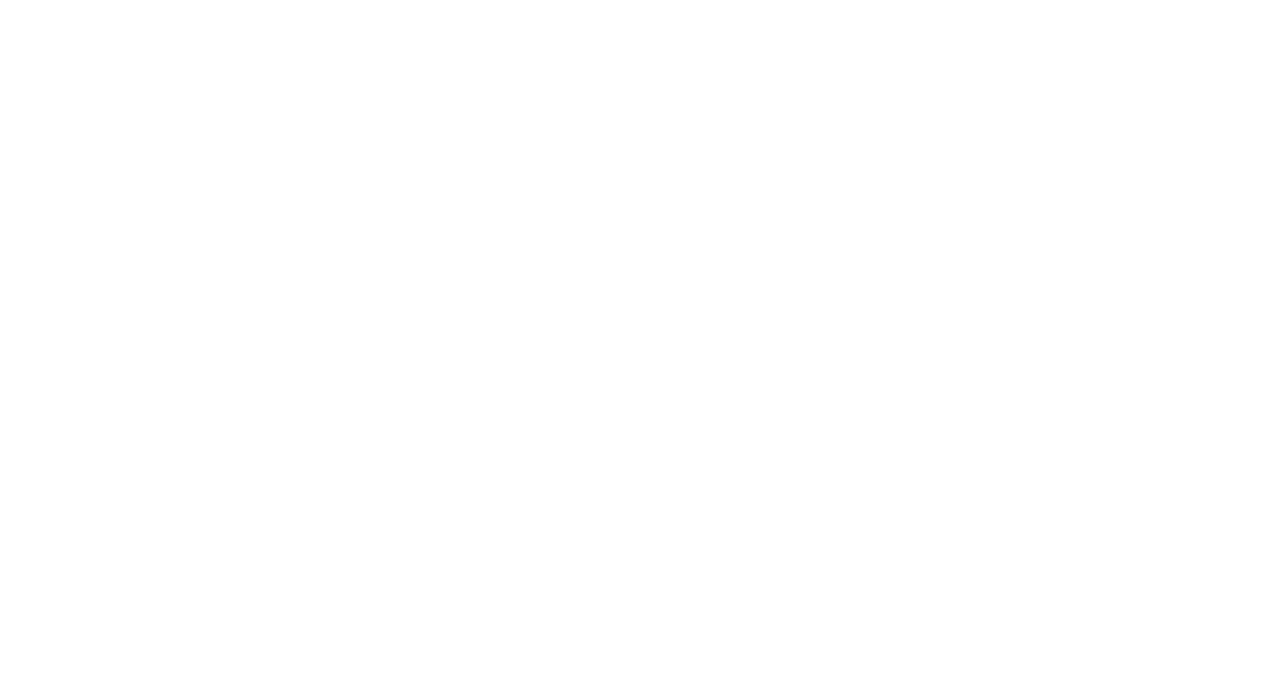
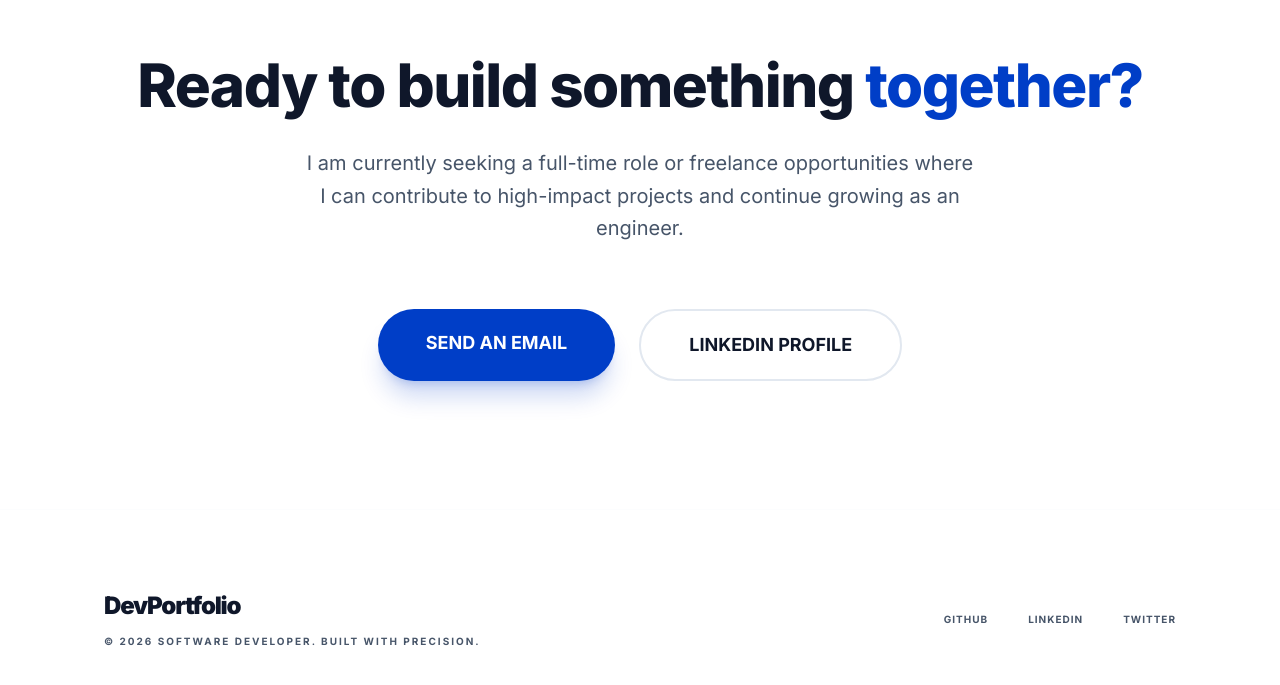
Before and after one commit to abhishek-nicorai/Abhishek-Portfolio, a Next.js app: page / in a window 1280 px wide. Shown: the part 2689-3374 px from the top of the page. Before the commit the page ends 2616 px from the top, so only its background shows below. Built offline with nearby package versions, Linux system fonts and the light colour scheme.

Commit message:
complete visual build with Contact and Footer sections

```diff
--- a/src/app/layout.tsx
+++ b/src/app/layout.tsx
@@ -1,5 +1,6 @@
 import { Background } from "@/components/Background";
 import { Navbar } from "@/components/Navbar";
+import { Footer } from "@/components/Footer";
 import "./globals.css";
 // Import Inter font (Next.js handles this better than link tags)
 import { Inter } from 'next/font/google';
@@ -19,6 +20,7 @@
         <div className="pt-20"> {/* Add padding top so content isn't hidden under fixed nav */}
           {children}
         </div>
+        <Footer />
       </body>
     </html>
   );
--- a/src/app/page.tsx
+++ b/src/app/page.tsx
@@ -1,6 +1,7 @@
 import { Hero } from "@/sections/Hero";
 import { Skills } from "@/sections/Skills";
 import { Projects } from "@/sections/Projects";
+import { Contact } from "@/sections/Contact";
 
 export default function Home() {
   return (
@@ -8,6 +9,7 @@
       <Hero />
       <Skills />
       <Projects />
+      <Contact />
       {/* We will add Skills and Projects next */}
     </main>
   );
--- /dev/null
+++ b/src/components/Footer.tsx
@@ -0,0 +1,38 @@
+import { CONTACT_INFO } from "@/constants";
+
+export const Footer = () => {
+  const currentYear = new Date().getFullYear();
+
+  return (
+    <footer className="bg-white border-t border-outline-variant/10">
+      <div className="max-w-[1120px] mx-auto px-6 py-20 flex flex-col md:flex-row justify-between items-center gap-12">
+
+        <div className="text-center md:text-left">
+          <div className="text-2xl font-black text-on-surface mb-3 tracking-tighter">
+            DevPortfolio
+          </div>
+          <p className="text-[10px] font-bold text-on-surface-variant tracking-[0.2em] uppercase">
+            © {currentYear} SOFTWARE DEVELOPER. BUILT WITH PRECISION.
+          </p>
+        </div>
+
+        <div className="flex gap-10">
+          {[
+            { label: "GITHUB", href: CONTACT_INFO.github },
+            { label: "LINKEDIN", href: CONTACT_INFO.linkedin },
+            { label: "TWITTER", href: CONTACT_INFO.twitter },
+          ].map((link) => (
+            <a
+              key={link.label}
+              href={link.href}
+              target="_blank"
+              className="text-[10px] font-bold text-on-surface-variant hover:text-primary transition-all tracking-widest"
+            >
+              {link.label}
+            </a>
+          ))}
+        </div>
+      </div>
+    </footer>
+  );
+};
--- a/src/constants/index.ts
+++ b/src/constants/index.ts
@@ -50,3 +50,10 @@
     ],
   },
 ];
+
+export const CONTACT_INFO = {
+  email: "hello@example.com", // Replace with your real email
+  linkedin: "https://linkedin.com/in/yourusername",
+  github: "https://github.com/yourusername",
+  twitter: "https://twitter.com/yourusername",
+};
--- /dev/null
+++ b/src/sections/Contact.tsx
@@ -0,0 +1,34 @@
+import { CONTACT_INFO } from "@/constants";
+
+export const Contact = () => {
+  return (
+    <section id="contact" className="py-32 bg-white">
+      <div className="max-w-[1120px] mx-auto px-6 text-center">
+        <h2 className="text-5xl md:text-6xl font-extrabold text-on-surface mb-8 tracking-tight">
+          Ready to build something <span className="text-primary">together?</span>
+        </h2>
+
+        <p className="text-lg md:text-xl text-on-surface-variant max-w-2xl mx-auto mb-16 leading-relaxed">
+          I am currently seeking a full-time role or freelance opportunities
+          where I can contribute to high-impact projects and continue growing as an engineer.
+        </p>
+
+        <div className="flex flex-col sm:flex-row gap-6 justify-center">
+          <a
+            href={`mailto:${CONTACT_INFO.email}`}
+            className="px-12 py-5 bg-primary text-white rounded-full font-bold text-lg hover:bg-primary-container transition-all shadow-xl shadow-primary/20"
+          >
+            SEND AN EMAIL
+          </a>
+          <a
+            href={CONTACT_INFO.linkedin}
+            target="_blank"
+            className="px-12 py-5 bg-white border-2 border-outline-variant text-on-surface rounded-full font-bold text-lg hover:bg-surface-container transition-all"
+          >
+            LINKEDIN PROFILE
+          </a>
+        </div>
+      </div>
+    </section>
+  );
+};
```
Also changed, not shown: 1 other file (tests, documents, lock files or other folders).
